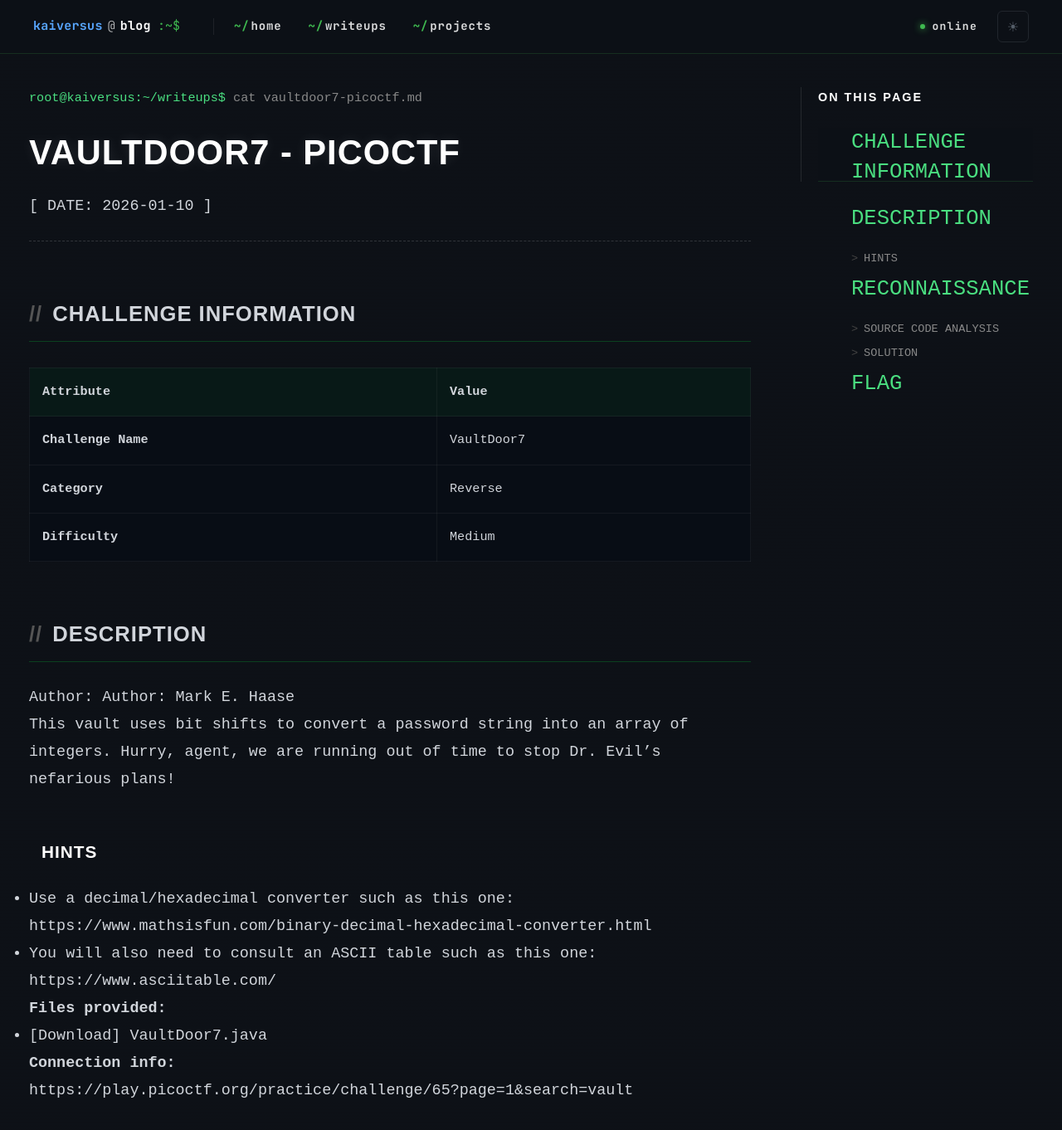
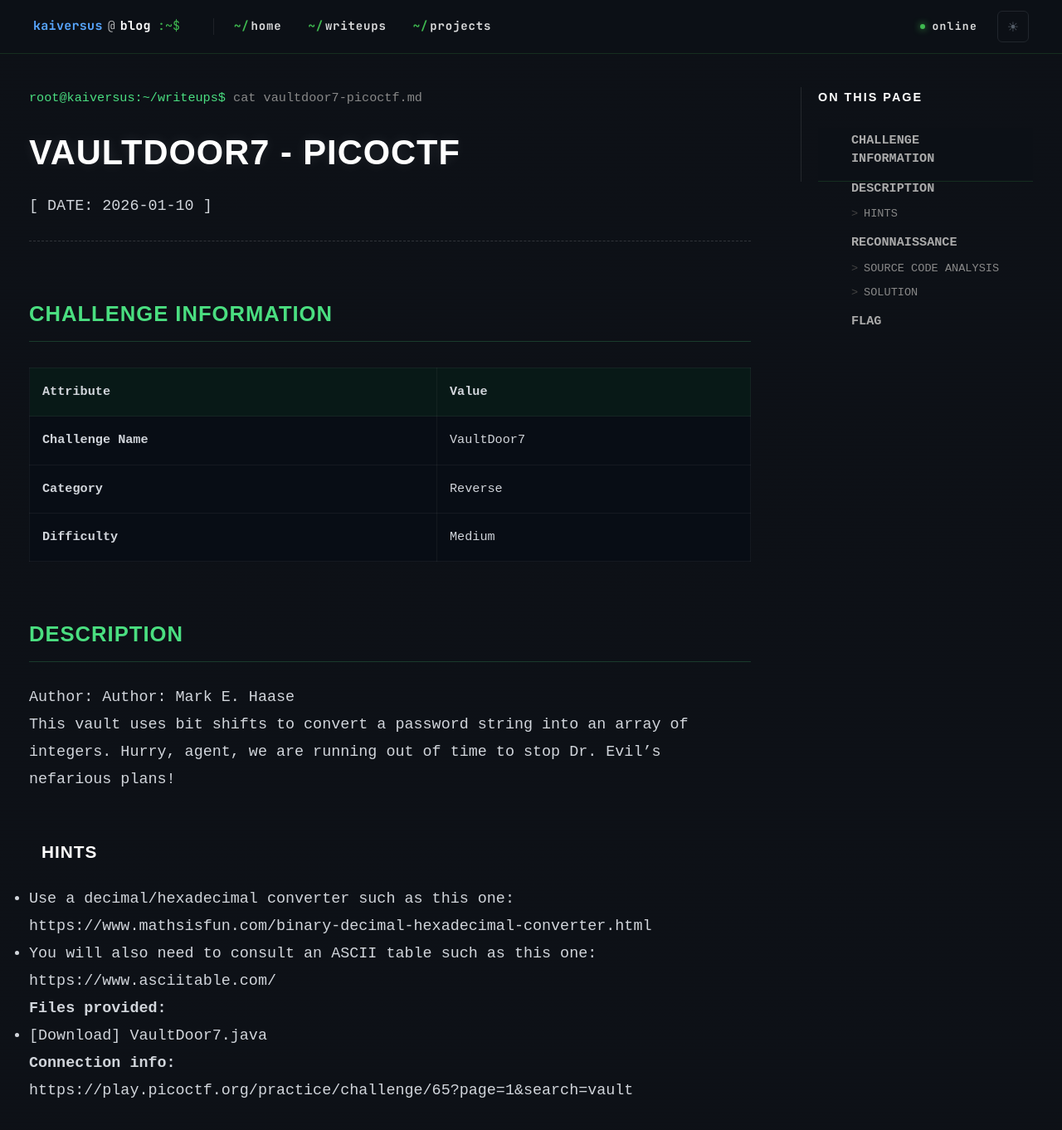
Before and after one commit to kaiversus/kaiversus.github.io, a Jekyll site: the page built from _writeups/vault-door-7_pico/vault-door-7_pico.md, in a window 1280 px wide and 1400 px high. Shown: the top 1362 px of the window at 83% size. Built offline with Jekyll 4.4.1, drawn with Linux system fonts in a browser that asks for light colours.

Commit message:
Update style.css

```diff
--- a/assets/css/style.css
+++ b/assets/css/style.css
@@ -467,17 +467,12 @@ html.light .theme-toggle  { color: #1c1a14 !important; border-color: rgba(0,0,0,
 
 /* H2: Có đường gạch chân và ký tự // phía trước */
 .writeup-content h2 {
-    color: var(--primary); /* Xanh lá Matrix */
+    color: #4ade80 !important; /* Màu xanh lá mint chuẩn của chữ SYSTEM */
     font-size: 1.6rem;
-    border-bottom: 1px solid rgba(0, 255, 65, 0.2);
+    border-bottom: 1px solid rgba(74, 222, 128, 0.2); /* Viền mờ tiệp màu chữ */
     padding-bottom: 10px;
     display: flex;
     align-items: center;
-}
-.writeup-content h2::before {
-    content: '// ';
-    color: #555;
-    margin-right: 12px;
 }
 
 /* H3: Có vạch nhấn màu đỏ/hồng bên trái */
@@ -642,12 +637,9 @@ html.light .theme-toggle  { color: #1c1a14 !important; border-color: rgba(0,0,0,
 
 /* Phân cấp rõ H2 và H3 trong mục lục */
 .toc-link.h2 {
-    color: #4ade80 !important; /* Màu xanh lá mint chuẩn của chữ SYSTEM */
-    font-size: 1.6rem;
-    border-bottom: 1px solid rgba(74, 222, 128, 0.2); /* Viền mờ tiệp màu chữ */
-    padding-bottom: 10px;
-    display: flex;
-    align-items: center;
+    color: #aaa;
+    font-weight: bold;
+    margin-top: 5px;
 }
 .toc-link.h3 {
     padding-left: 15px; /* Thụt đầu dòng cho H3 */
```
